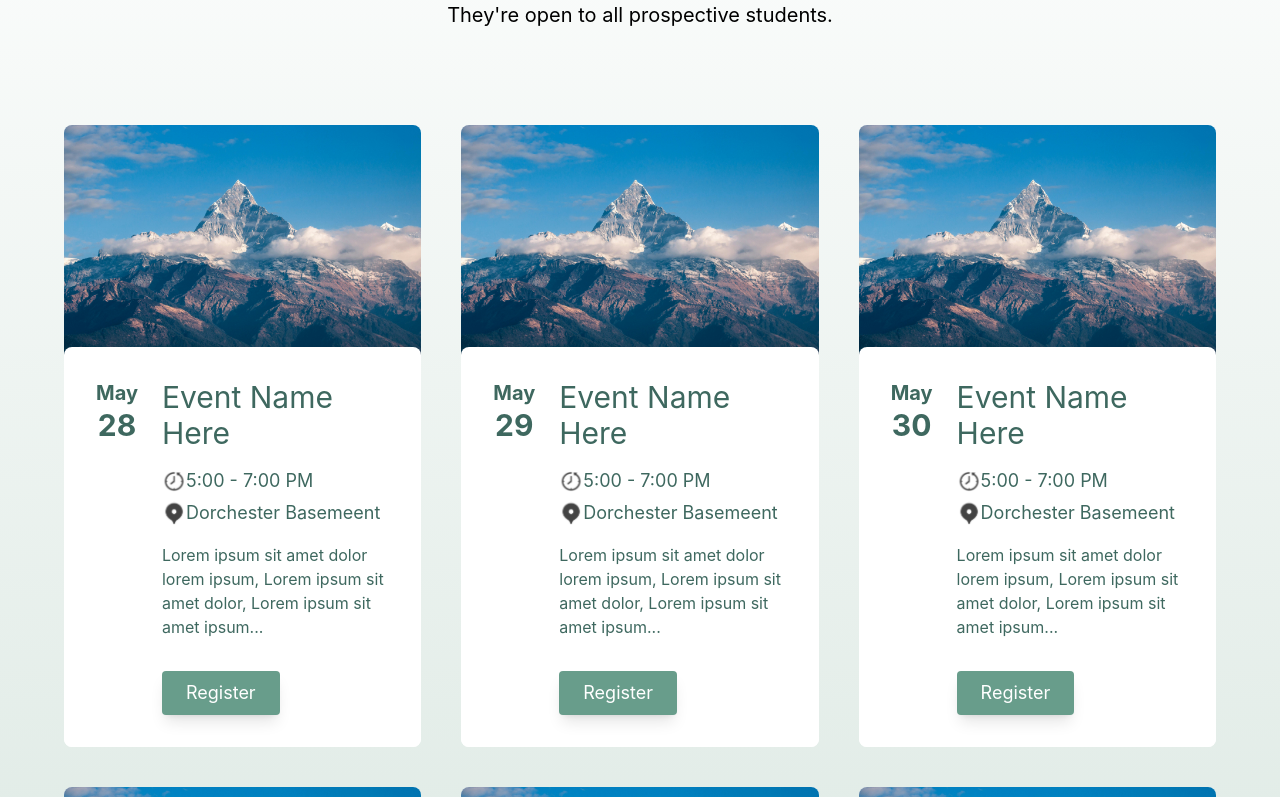
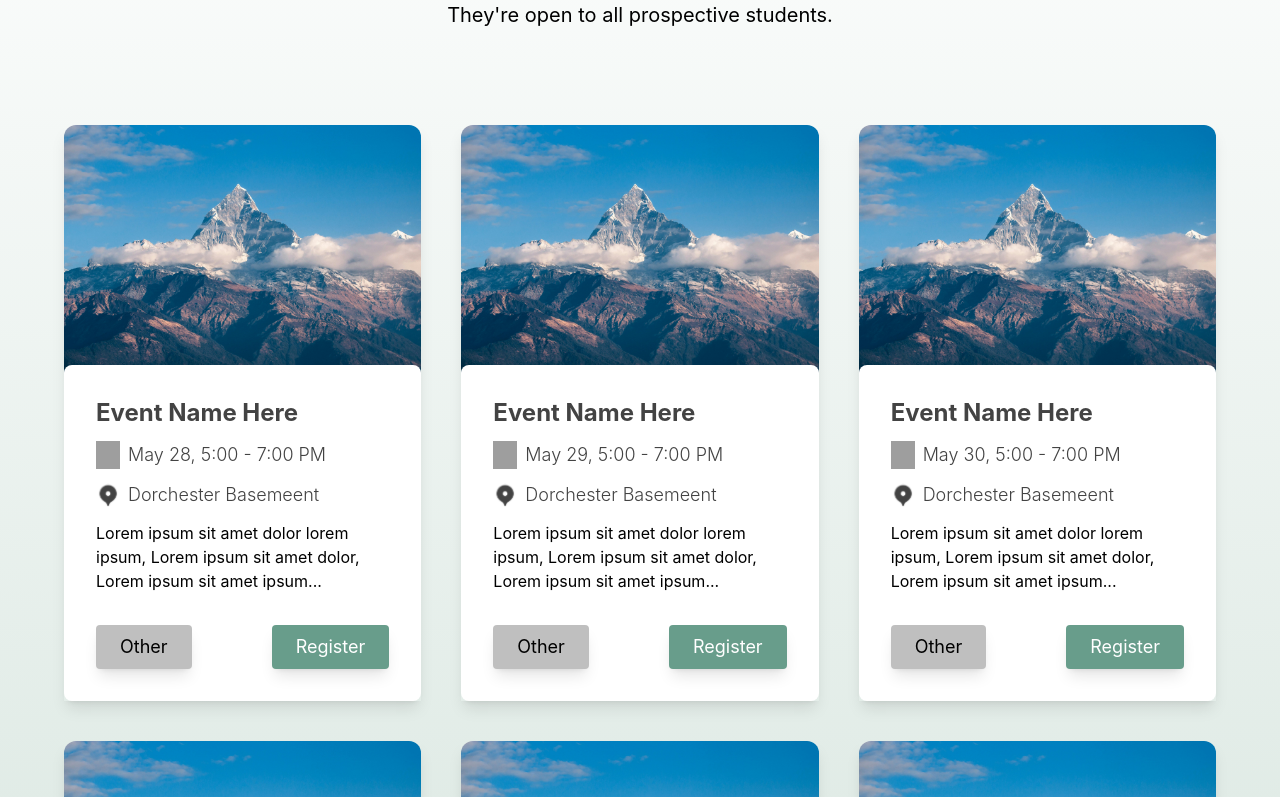
Before and after one commit to campuscoderscrew/hglo, a React (Vite) app: page / in a window 1280 px wide. Shown: the part 2243-3040 px from the top of the page. Built offline with nearby package versions, Linux system fonts and the light colour scheme; grey boxes are pictures that could not be loaded.

Commit message:
Events Redesign

```diff
--- a/src/components/Event.jsx
+++ b/src/components/Event.jsx
@@ -1,74 +1,89 @@
 import "../App.css"
 
 export default function Event({ event, click, open }) {
+  let { img, title, month, day, time, location, description, type } = event;
 
-  const { img, title, month, day, time, location, description } = event
-
-  // 3E685F
-
-  return (
-    <div className="w-full flex justify-center relative" onClick={() => {
+  const openModal = () => {
     click(event);
     open(true);
   }
 
-    }>
+  const eventColors = {
+    "work-study": "bg-[#C7DAD3]",
+    "social": "bg-[#FEEBB0]",
+    "educational": "bg-[#F7DCCF]",
+    "wellness": "bg-[#BAD6E0]",
+    "other": "bg-[#bfbfbf]",
+  }
 
+  const eventColor = (type = type?.toLowerCase()) in eventColors
+    ? eventColors[type]
+    : eventColors["other"];
+
+  return (
+    <div className="*:shadow-lg hover:cursor-pointer"
+      onClick={openModal}
+    >
       {/* >= Large screens */}
-      <div className="hidden lg:block
-        bg-white w-full aspect-[3/4] rounded-lg relative hover:cursor-pointer"
-      >
+      <div className="hidden lg:block">
         <img
           src={img}
-          className="w-full rounded-lg relative"
+          className="-mb-4 w-full h-64 rounded-xl object-cover"
         />
 
-        <div className="p-8 -mt-4
-            flex flex-row gap-x-6 justify-start relative
-            bg-white box-border rounded-lg
-            text-base xl:text-lg text-[#3E685F]"
+        {/*
+          * The tab height is the total height minus the height of the image
+        */}
+        <div className="p-8 h-[calc(100%-240px)] relative
+            flex flex-col justify-between
+            bg-white rounded-lg
+            text-base xl:text-lg text-[#434343]"
         >
-          <div className="w-max flex flex-col items-center font-bold">
-            <p className="text-lg xl:text-xl">{month}</p>
-            <p className="text-2xl xl:text-3xl">{day}</p>
+          {/* Event main information */}
+          <div className="space-y-2 xl:space-y-3">
+            <h2 className="text-xl xl:text-2xl font-bold">{title}</h2>
+
+            <div className="flex gap-2">
+              <img src="events-icons/calendar.svg" className="w-6" />
+              <span className="font-light capitalize">{month} {day}, {time}</span>
             </div>
 
-          <div className="flex flex-col gap-4">
-            <h2 className="text-2xl xl:text-3xl">{title}</h2>
+            <div className="flex gap-2">
+              <img src="events-icons/location.svg" className="w-6" />
+              <span className="font-light">{location}</span>
+            </div>
 
-            <div className="flex flex-col gap-1
-              *:flex *:items-center *gap-x-2"
+            <p className="mt-2 text-sm xl:text-base text-black line-clamp-3">
+              {description}
+            </p>
+          </div>
+
+          {/* Event type badge and register button */}
+          <div className="mt-8 justify-self-end flex justify-between
+              *:px-6 *:py-2 *:rounded *:shadow-lg"
           >
-              <span>
-                <img src="/events-icons/time.svg" className="w-6" />
-                <span>{time}</span>
+            <span className={`${eventColor} text-black capitalize`}>
+              {type != null ? type : "Other"}
             </span>
 
-              <span>
-                <img src="/events-icons/location.svg" className=" w-6" />
-                <span>{location}</span>
-              </span>
-            </div>
-
-            <p className="text-sm xl:text-base">{description}</p>
-            <div>
-              <button className="mt-4 px-6 py-2 bg-hglo-main-500 rounded shadow-lg
-                text-white text-left bold cursor-pointer"
+            <button className="bg-hglo-main-500
+              text-white bold cursor-pointer"
             >
               Register
             </button>
           </div>
-          </div>
+
         </div>
       </div>
 
 
       {/* <= Md screens */}
-      <div className="lg:hidden p-4 w-full md:w-[90%]  min-h-max xs:aspect-[7/2]
-        flex relative bg-white rounded-lg box-border
-        text-xs sm:text-sm md:text-base hover:cursor-pointer"
+      <div className="lg:hidden p-4 w-full
+          flex justify-start gap-4
+          bg-white rounded-lg
+          text-xs sm:text-sm md:text-base"
       >
-        <div className="self-center h-20 xs:h-full aspect-square">
+        <div className="h-20 sm:h-24 md:h-28 aspect-square self-center">
           <img
             src={img}
             className="size-full object-cover
@@ -76,9 +91,9 @@ export default function Event({ event, click, open }) {
           />
         </div>
 
-        <div className="p-4 w-full
-            flex flex-col justify-center relative
-            box-border rounded-lg text-[#3E685F]"
+        <div className="w-full
+            flex flex-col relative
+            text-[#3E685F]"
         >
           <div className="mb-2 w-full flex justify-between">
             <span className="font-bold">{month} {day}</span>
@@ -96,19 +111,6 @@ export default function Event({ event, click, open }) {
           </div>
         </div>
       </div>
-      {/* <div className="grid grid-cols-3 gap-4">
-        {eventCards.map((eventCard, index) => {
-          return (
-            <li key={index}>
-              <h1>{eventCard.eventName}</h1>
-              <p>
-                Date: {eventCard.dateMonth} {eventCard.dateDay}
-              </p>
-            </li>
-          );
-        })}
-      </div> */}
-
     </div>
   );
 }
```
Also changed, not shown: public/Location.svg (deleted), public/Time Machine.svg (deleted). Lines whose indentation alone changed are shown as unchanged.
